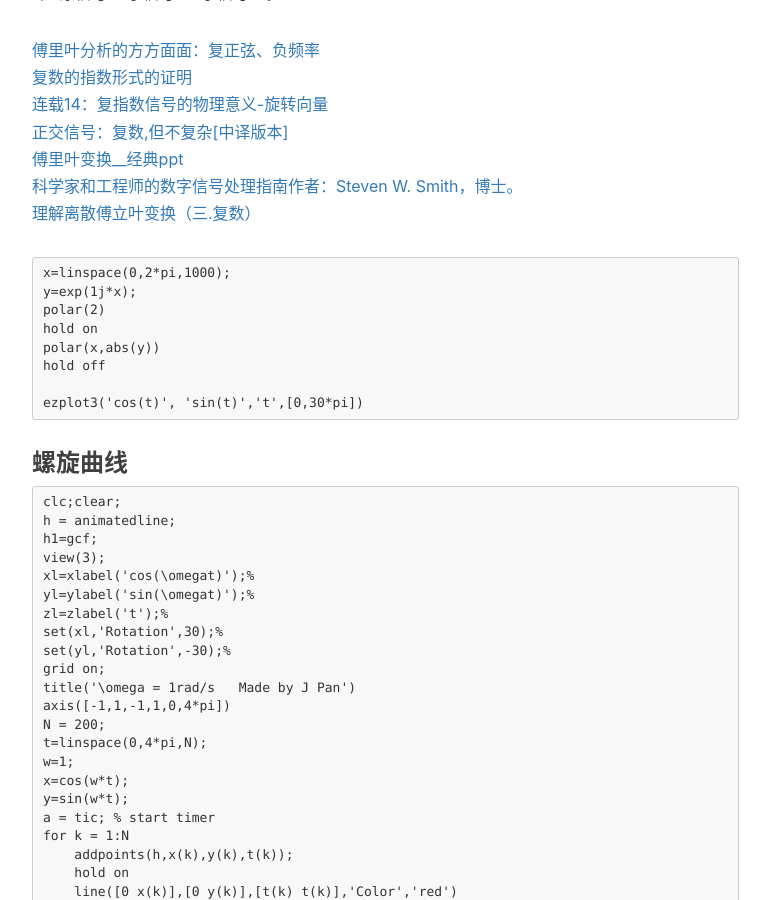
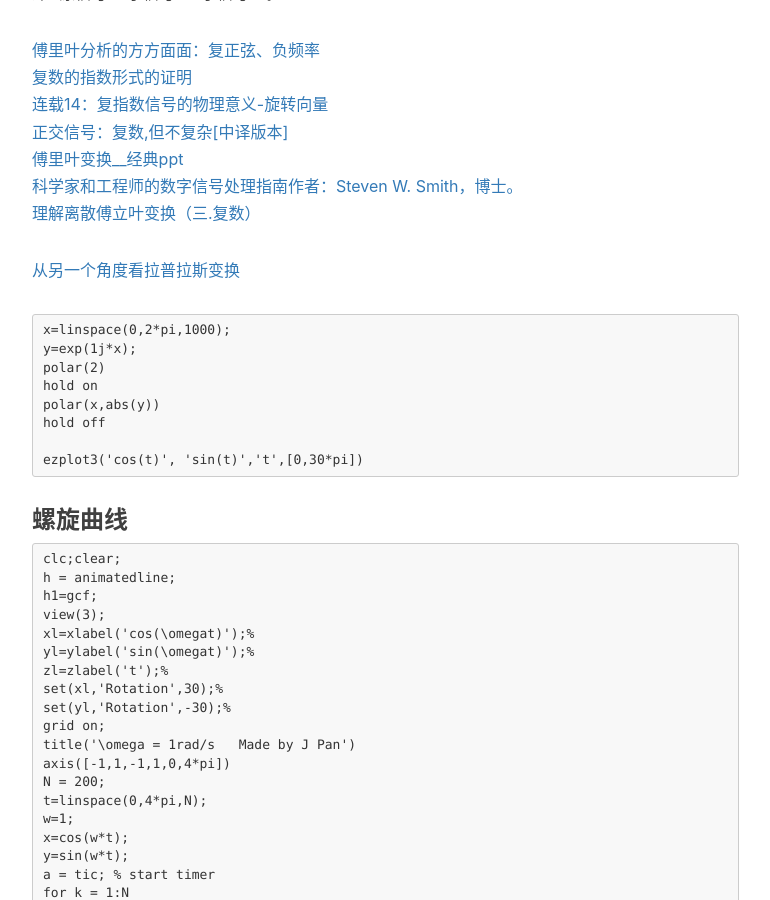
Before and after one commit to gary-robotics/dlward, a Jekyll site: the page built from _posts/2018-06-20-复数的意义-2018.markdown, in a window 1280 px wide and 900 px high, scrolled down 1012 px. Shown: the whole window, without its empty margins (233-1003 px from the left). Built offline with Jekyll 4.4.1, drawn with Linux system fonts in a browser that asks for light colours; nearby versions of some CDN libraries; comment, search, counter and statistics services are not loaded.

Commit message:
Update 2018-06-20-复数的意义-2018.markdown

````diff
--- a/_posts/2018-06-20-复数的意义-2018.markdown
+++ b/_posts/2018-06-20-复数的意义-2018.markdown
@@ -23,6 +23,10 @@ tags:                               #标签
 [傅里叶变换__经典ppt](https://wenku.baidu.com/view/274c61c3aa00b52acfc7ca8d.html)
 [科学家和工程师的数字信号处理指南作者：Steven W. Smith，博士。](http://www.dspguide.com/pdfbook.htm)
 [理解离散傅立叶变换（三.复数）](https://blog.csdn.net/dznlong/article/list/2)
+
+[从另一个角度看拉普拉斯变换](https://zhuanlan.zhihu.com/p/40783304)
+
+
 
 ```
 x=linspace(0,2*pi,1000);
````
